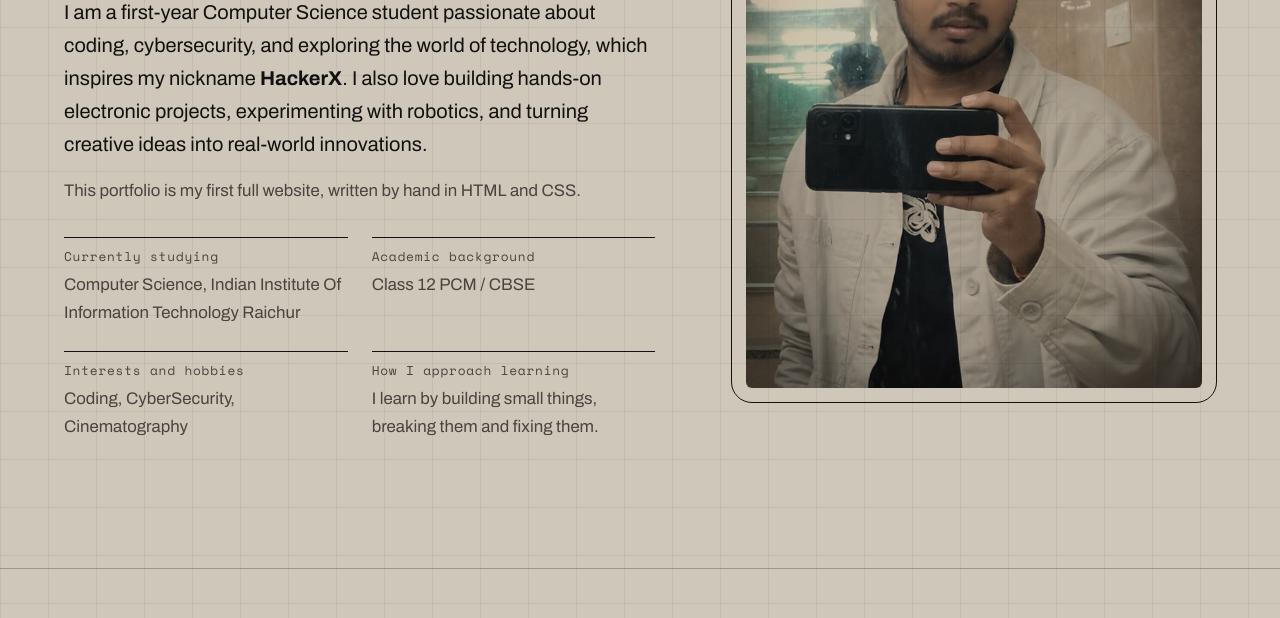
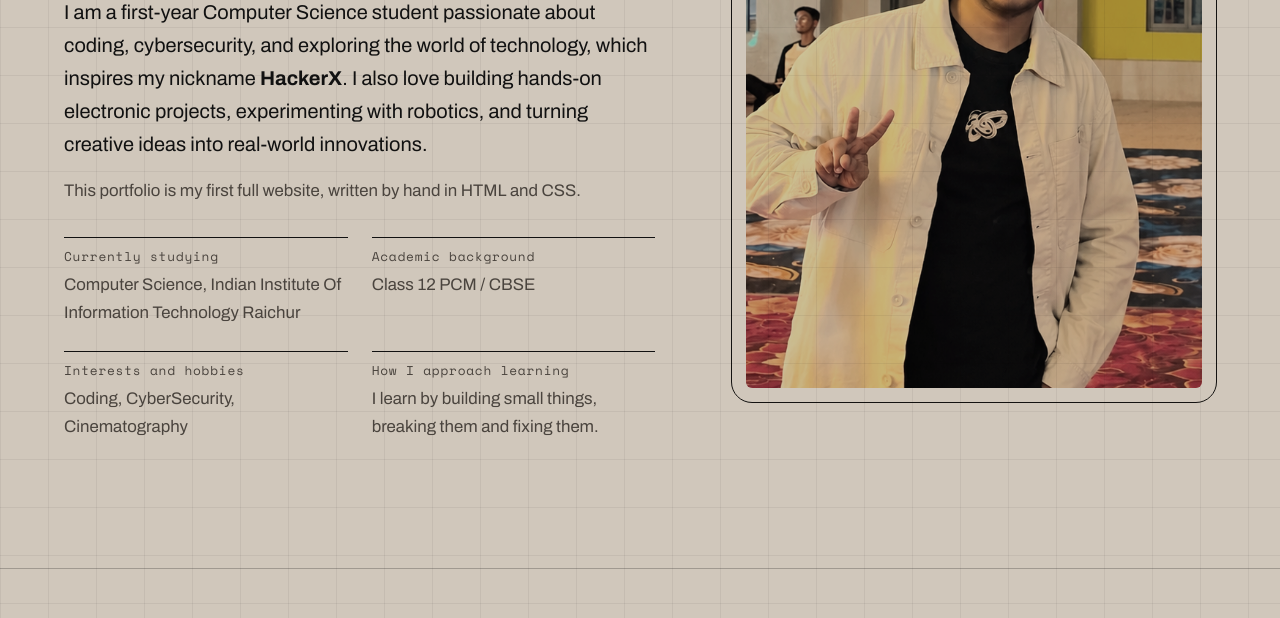
Before and after one commit to immhackerx/myportfolio, a plain HTML site: page index.html in a window 1280 px wide. Shown: the part 1125-1743 px from the top of the page. Drawn offline with nearby package versions, Linux system fonts and the light colour scheme.

Commit message:
Website updated(1)

```diff
--- a/index.html
+++ b/index.html
@@ -117,7 +117,7 @@
         </div>
       </div>
     </div>
-    <img src="images/me.jpg" alt="Portrait placeholder, to be replaced with a photo of me">
+    <img src="images/me.png" alt="Portrait placeholder, to be replaced with a photo of me">
   </div>
 </section>
 
```
Also changed, not shown: images/me.jpg (deleted), images/me.png (added).
